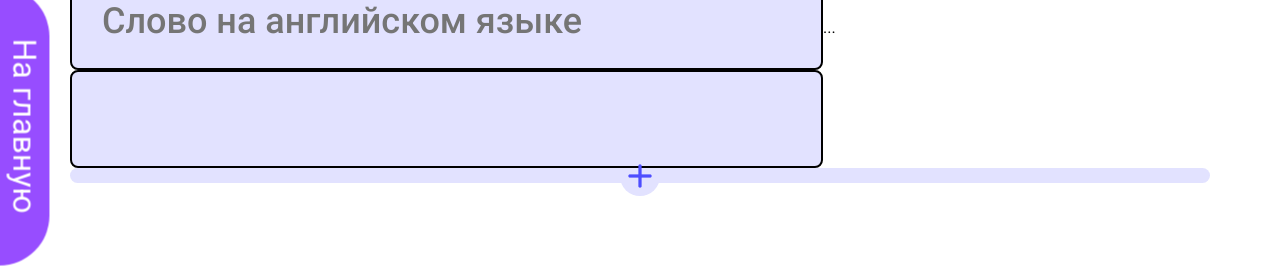
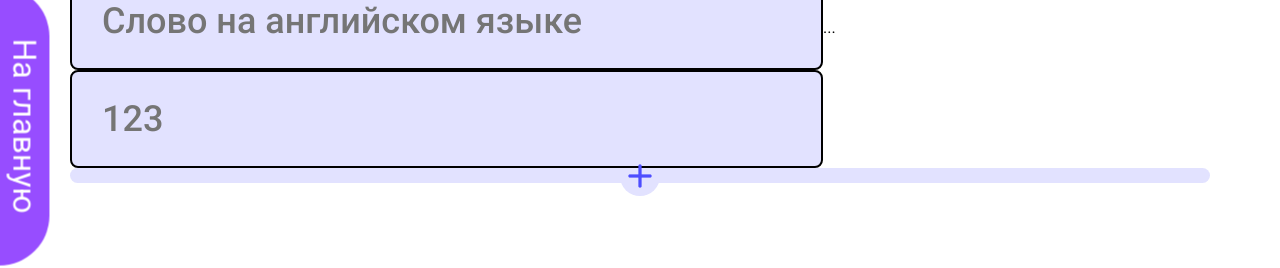
Before and after one commit to konyasharin/English-platform-TS, a React (Create React App) app: page /createModule in a window 1280 px wide. Shown: the part 204-472 px from the top of the page. Built offline with nearby package versions, Linux system fonts and the light colour scheme.

Commit message:
success recieve component into block word and translate

```diff
--- a/src/FoldersAndModules/CreateModule/CreateModule.tsx
+++ b/src/FoldersAndModules/CreateModule/CreateModule.tsx
@@ -26,16 +26,17 @@ const CreateModule = observer(() => {
     return <Input placeholder={data.placeholder} value={data.text} edit={data} key={i}/>
   })
 
-  const test = [
-    <WordAndTranslate Word={Input} />
+  const blocks = [
+    <WordAndTranslate word={<Input placeholder={"123"}/>}/>
   ]
+
 
   return (
     <section className="container create-modules">
       <Input placeholder={"Название модуля"} value={""} edit={nameModule}/>
       {inputs}
       ...
-      {test}
+      {blocks}
       <Add className={"module-add"} img={"icons/plus-blue.png"} onClick={() => {addWord(firstWordInput)}}/>
     </section>
   )
--- a/src/FoldersAndModules/CreateModule/WordAndTranslate.tsx
+++ b/src/FoldersAndModules/CreateModule/WordAndTranslate.tsx
@@ -1,12 +1,10 @@
 
 
-interface WordAndStateProps{
-  Word: any
-}
-
-function WordAndTranslate({Word}: WordAndStateProps){
+function WordAndTranslate({word}: any){
   return(
-    <Word />
+    <>
+      {word}
+    </>
   )
 }
 
```
